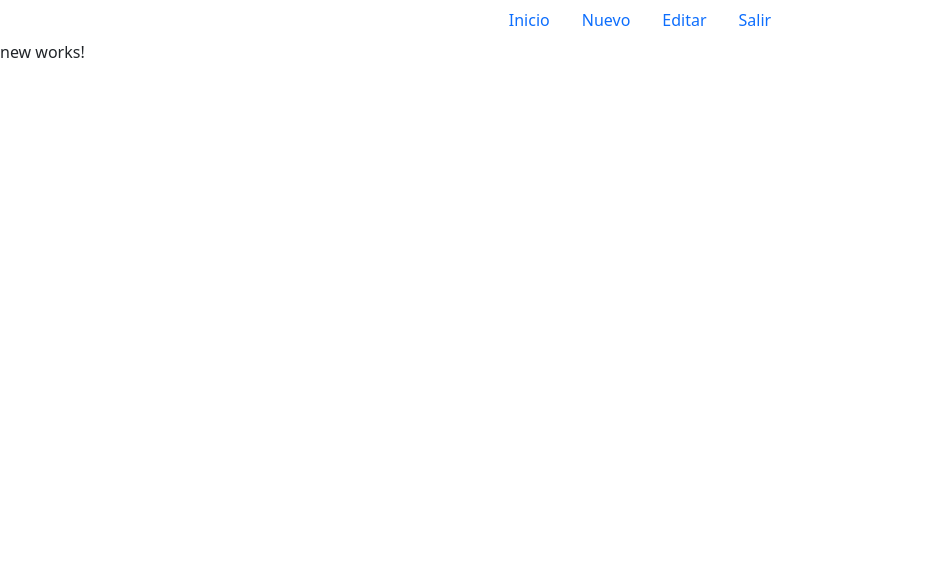
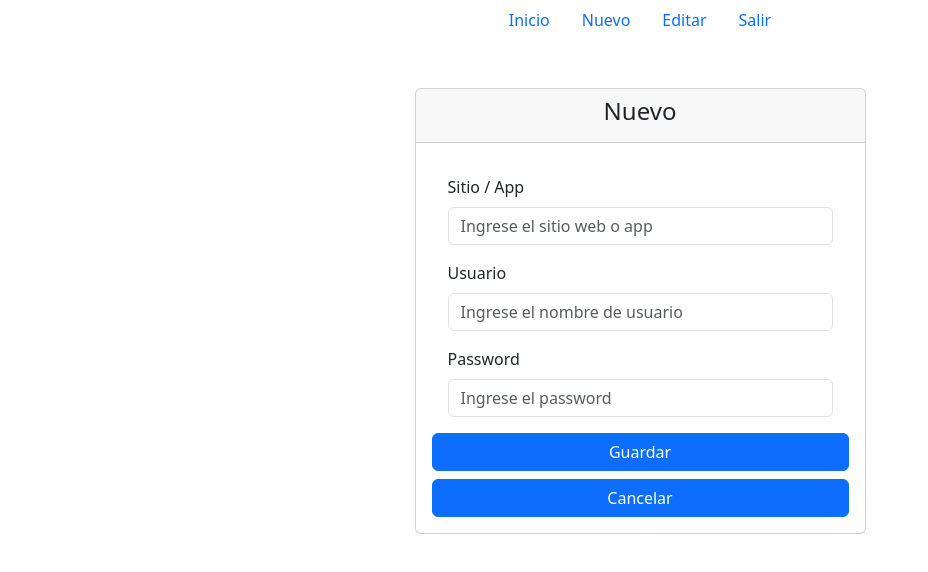
Before and after one commit to sruizpdev/mypass2, an Angular app: page /new in a window 1280 px wide. Shown: the top 572 px of the page, without its empty margins (0-928 px from the left). Built offline with nearby package versions, Linux system fonts and the light colour scheme; sample sign-in values are in the browser's storage.

Commit message:
feat: add form to new component

```diff
--- a/src/app/pages/new/new.component.html
+++ b/src/app/pages/new/new.component.html
@@ -1,2 +1,61 @@
-
-<p>new works!</p>
+<div class="container mt-5">
+  <div class="row justify-content-center">
+    <div class="col-md-5">
+      <div class="card">
+        <div class="card-header">
+          <h4 class="text-center">Nuevo</h4>
+        </div>
+        <div class="card-body">
+          <form [formGroup]="newForm" (ngSubmit)="onSubmit()">
+            <div class="m-3">
+              <label for="site" class="form-label">Sitio / App</label>
+              <input
+                type="text"
+                id="site"
+                name="site"
+                formControlName="site"
+                class="form-control"
+                placeholder="Ingrese el sitio web o app"
+                required
+              />
+            </div>
+            <div class="m-3">
+              <label for="username" class="form-label">Usuario</label>
+              <input
+                type="text"
+                id="username"
+                name="username"
+                formControlName="username"
+                class="form-control"
+                placeholder="Ingrese el nombre de usuario"
+                required
+              />
+            </div>
+            <div class="m-3">
+              <label for="site" class="form-label">Password</label>
+              <input
+                type="text"
+                id="password"
+                name="password"
+                formControlName="password"
+                class="form-control"
+                placeholder="Ingrese el password"
+                required
+              />
+            </div>
+            <div class="d-grid gap-2">
+                <button class="btn btn-primary">Guardar</button>
+                <button
+                  type="button"
+                  (click)="clearForm()"
+                  class="btn btn-primary"
+                >
+                  Cancelar
+                </button>
+              </div>
+          </form>
+        </div>
+      </div>
+    </div>
+  </div>
+</div>
--- a/src/app/pages/new/new.component.ts
+++ b/src/app/pages/new/new.component.ts
@@ -1,15 +1,27 @@
 import { CommonModule } from '@angular/common';
 import { ChangeDetectionStrategy, Component } from '@angular/core';
-import { NavbarComponent } from '../../shared/navbar/navbar.component';
+import { FormControl, FormGroup, ReactiveFormsModule } from '@angular/forms';
 
 @Component({
   selector: 'app-new',
   standalone: true,
-  imports: [
-    CommonModule
-  ],
+  imports: [CommonModule, ReactiveFormsModule],
   templateUrl: './new.component.html',
   styleUrl: './new.component.css',
   changeDetection: ChangeDetectionStrategy.OnPush,
 })
-export class NewComponent { }
+export class NewComponent {
+  newForm = new FormGroup({
+    site: new FormControl(''),
+    username: new FormControl(''),
+    password: new FormControl(''),
+  });
+  onSubmit() {
+    // this.userService.login(this.loginForm.value);
+    console.warn(this.newForm.value);
+  }
+  clearForm(): void {
+     this.newForm.patchValue({ site:'',username: '', password: '' });
+    console.log('borrado');
+  }
+}
```
